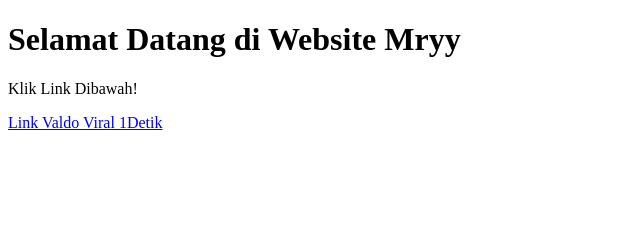
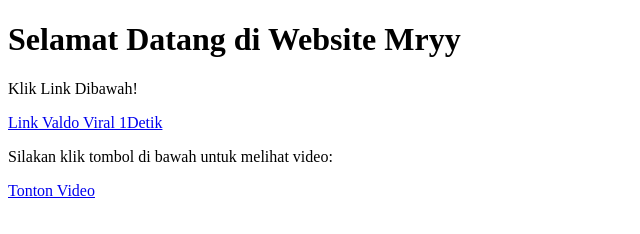
Before and after one commit to Mryy15/ValdoViral1detik, a plain HTML site: page index.html in a window 1280 px wide. Shown: the whole page, without its empty margins (0-640 px from the left). Drawn offline with Linux system fonts and the light colour scheme.

Commit message:
Update index.html

```diff
--- a/index.html
+++ b/index.html
@@ -9,5 +9,7 @@
   <h1>Selamat Datang di Website Mryy</h1>
   <p>Klik Link Dibawah!</p>
   <a href="https://png.pngtree.com/png-vector/20240204/ourlarge/pngtree-monkey-wearing-glasses-png-image_11538447.png" target="_blank">Link Valdo Viral 1Detik</a>
+   <p>Silakan klik tombol di bawah untuk melihat video:</p>
+  <a href="video.html">Tonton Video</a>
 </body>
 </html>
```
